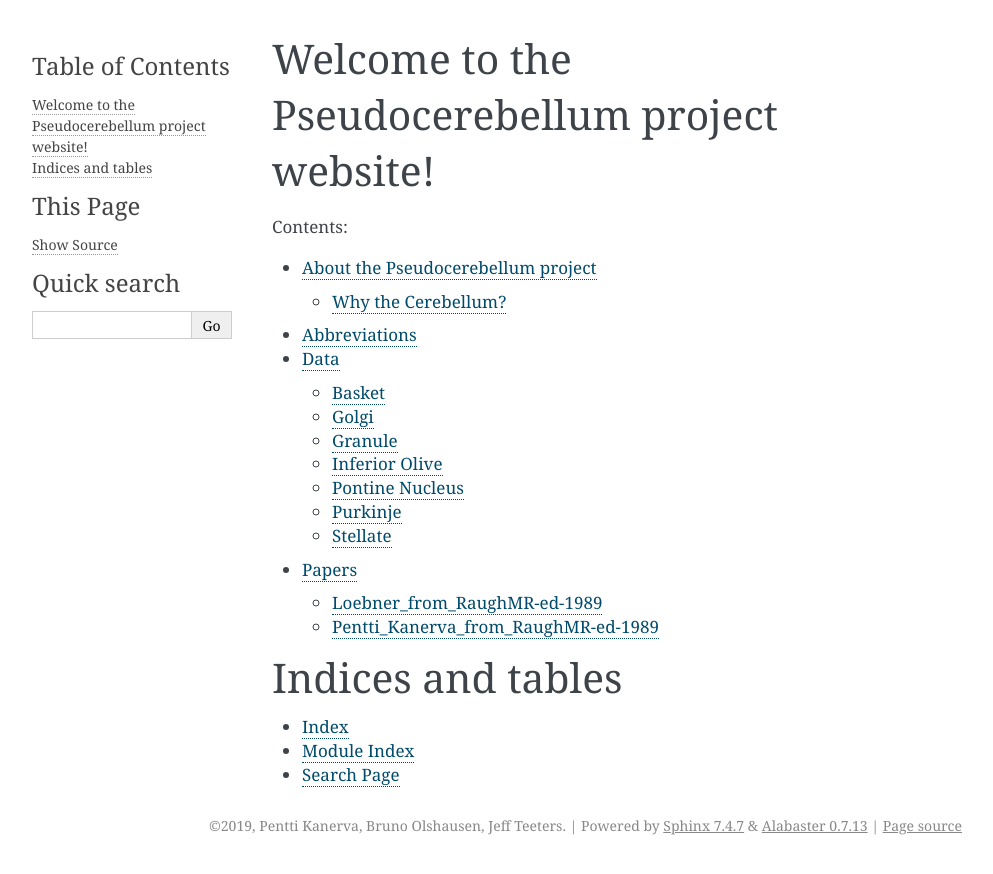
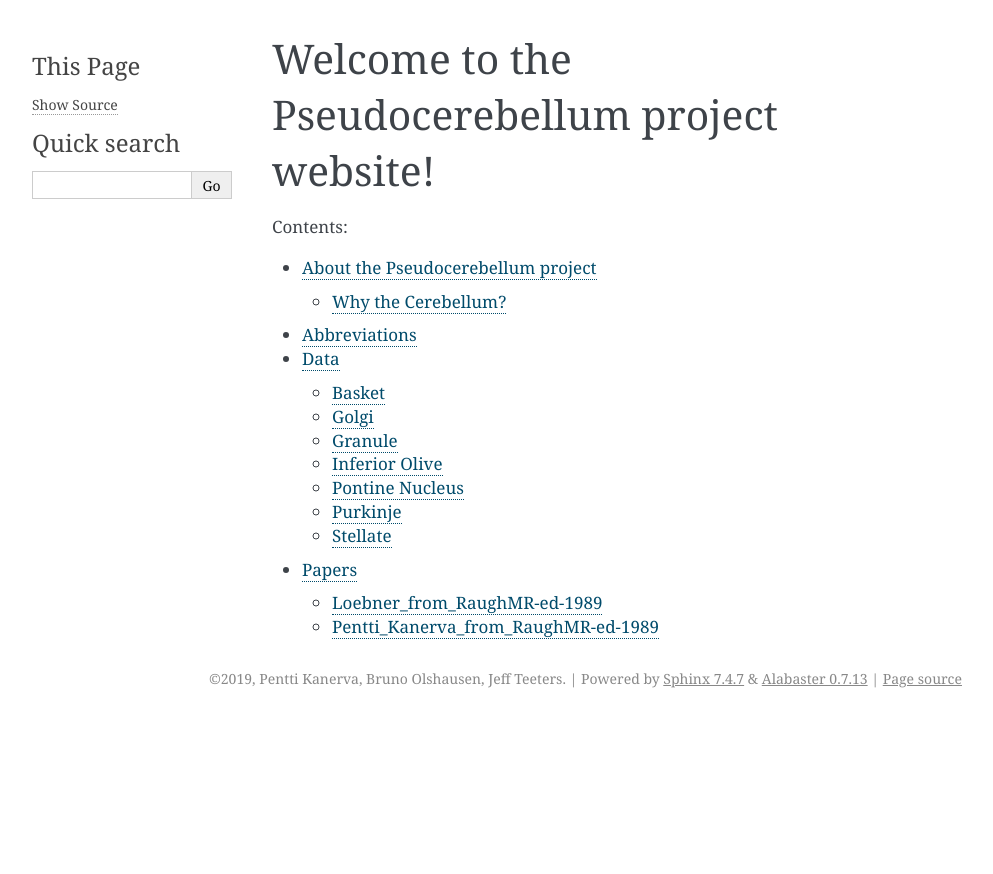
Before and after one commit to rctn/pseudocerebellum, a Sphinx documentation site: the page built from docs/index.rst, in a window 1280 px wide. Shown: the top 874 px of the page, without its empty margins (148-1141 px from the left). Built offline with Sphinx 7.4.7, drawn with Linux system fonts in a browser that asks for light colours; some of the changed lines change nothing that is shown.

Commit message:
comment out index, table and search at bottom of index page

```diff
--- a/docs/index.rst
+++ b/docs/index.rst
@@ -16,10 +16,9 @@
    papers
 
 
-
-Indices and tables
-==================
-
-* :ref:`genindex`
-* :ref:`modindex`
-* :ref:`search`
+.. following commented out
+   Indices and tables
+   ==================
+   * :ref:`genindex`
+   * :ref:`modindex`
+   * :ref:`search`
```
